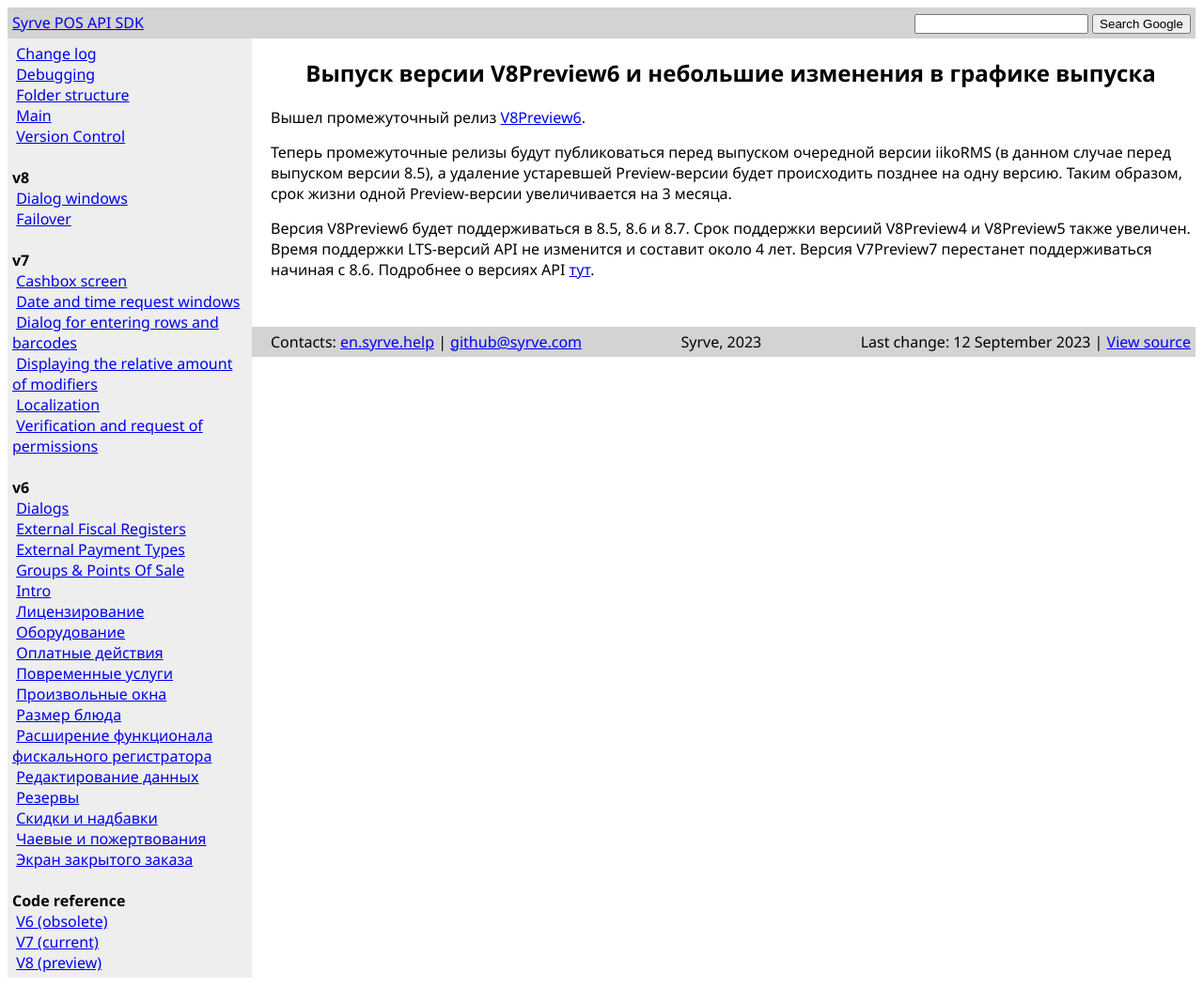
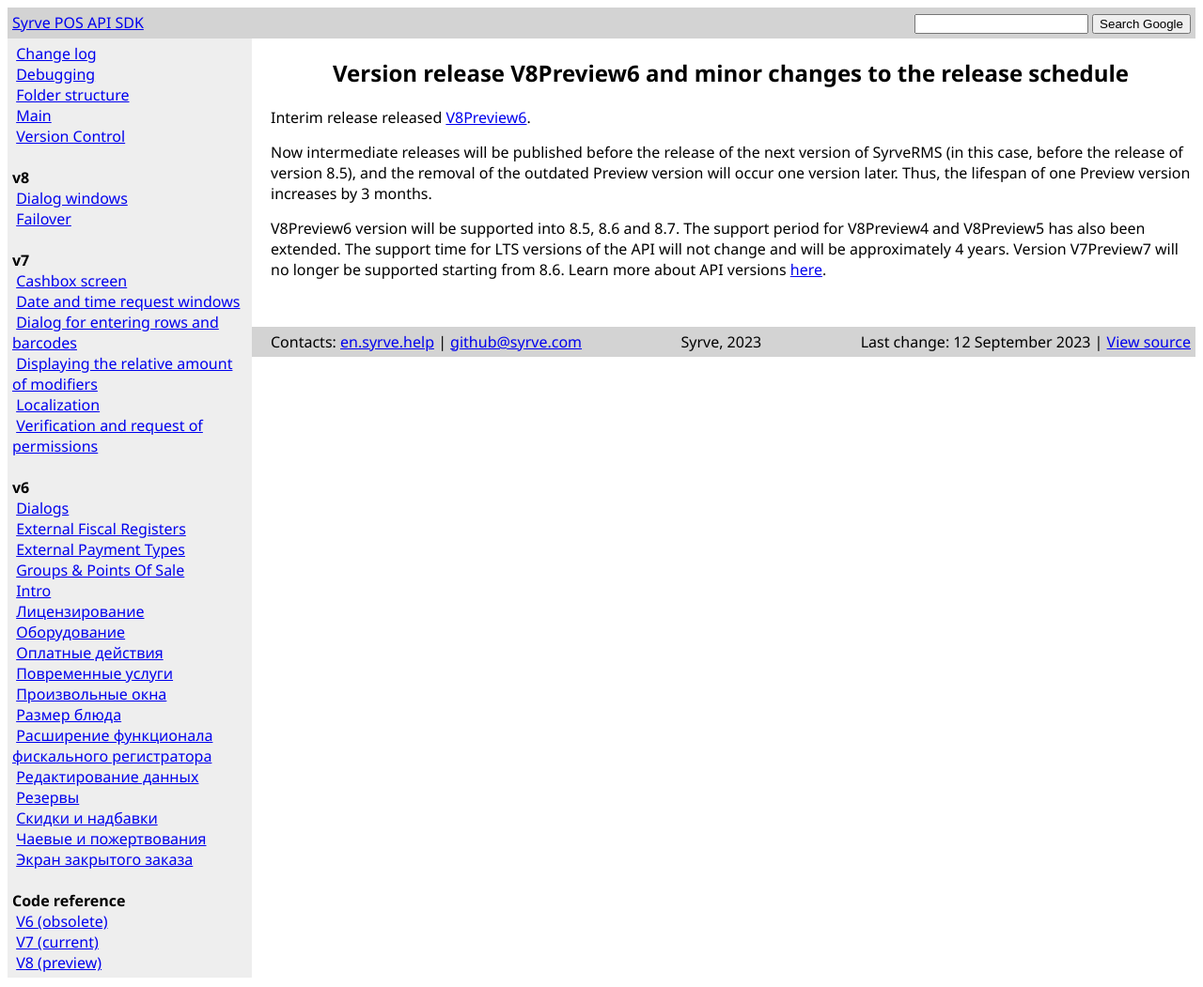
Before and after one commit to Syrve/front.api.doc, a Jekyll site: the page built from _posts/2023-07-04-v8preview6-release.md, in a window 1280 px wide. Shown: the whole page at 94% size. Built offline with Jekyll 4.4.1, drawn with Linux system fonts in a browser that asks for light colours.

Commit message:
1 change

```diff
--- a/_posts/2023-07-04-v8preview6-release.md
+++ b/_posts/2023-07-04-v8preview6-release.md
@@ -1,16 +1,17 @@
 ---
-title: Выпуск версии V8Preview6 и небольшие изменения в графике выпуска
+title: Version release  V8Preview6 and minor changes to the release schedule
 layout: default
 ---
 
 
-Вышел промежуточный релиз [V8Preview6](https://www.nuget.org/packages/Resto.Front.Api.V8Preview6/8.5.5017-alpha).
 
-Теперь промежуточные релизы будут публиковаться перед выпуском очередной версии iikoRMS (в данном случае перед выпуском версии 8.5), а удаление устаревшей Preview-версии будет происходить позднее на одну версию.
-Таким образом, срок жизни одной Preview-версии увеличивается на 3 месяца.
+Interim release released [V8Preview6](https://www.nuget.org/packages/Resto.Front.Api.V8Preview6/8.5.5017-alpha).
 
-Версия V8Preview6 будет поддерживаться в 8.5, 8.6 и 8.7.
-Срок поддержки версиий V8Preview4 и V8Preview5 также увеличен.
-Время поддержки LTS-версий API не изменится и составит около 4 лет.
-Версия V7Preview7 перестанет поддерживаться начиная с 8.6.
-Подробнее о версиях API [тут]({{ site.baseurl }}/versioning.html).
+Now intermediate releases will be published before the release of the next version of SyrveRMS (in this case, before the release of version 8.5), and the removal of the outdated Preview version will occur one version later.
+Thus, the lifespan of one Preview version increases by 3 months.
+
+V8Preview6 version will be supported into 8.5, 8.6 and 8.7.
+The support period for V8Preview4 and V8Preview5 has also been extended.
+The support time for LTS versions of the API will not change and will be approximately 4 years.
+Version V7Preview7 will no longer be supported starting from 8.6.
+Learn more about API versions [here]({{ site.baseurl }}/versioning.html).
```
